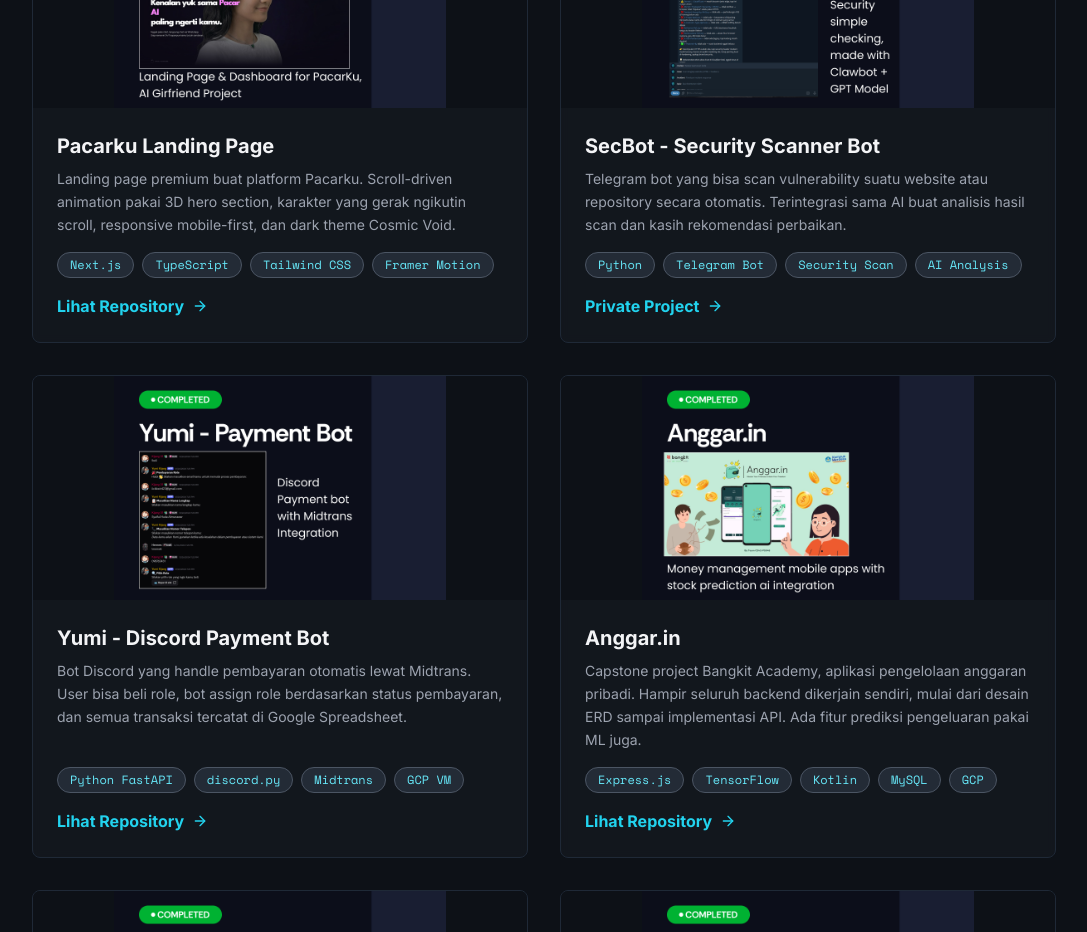
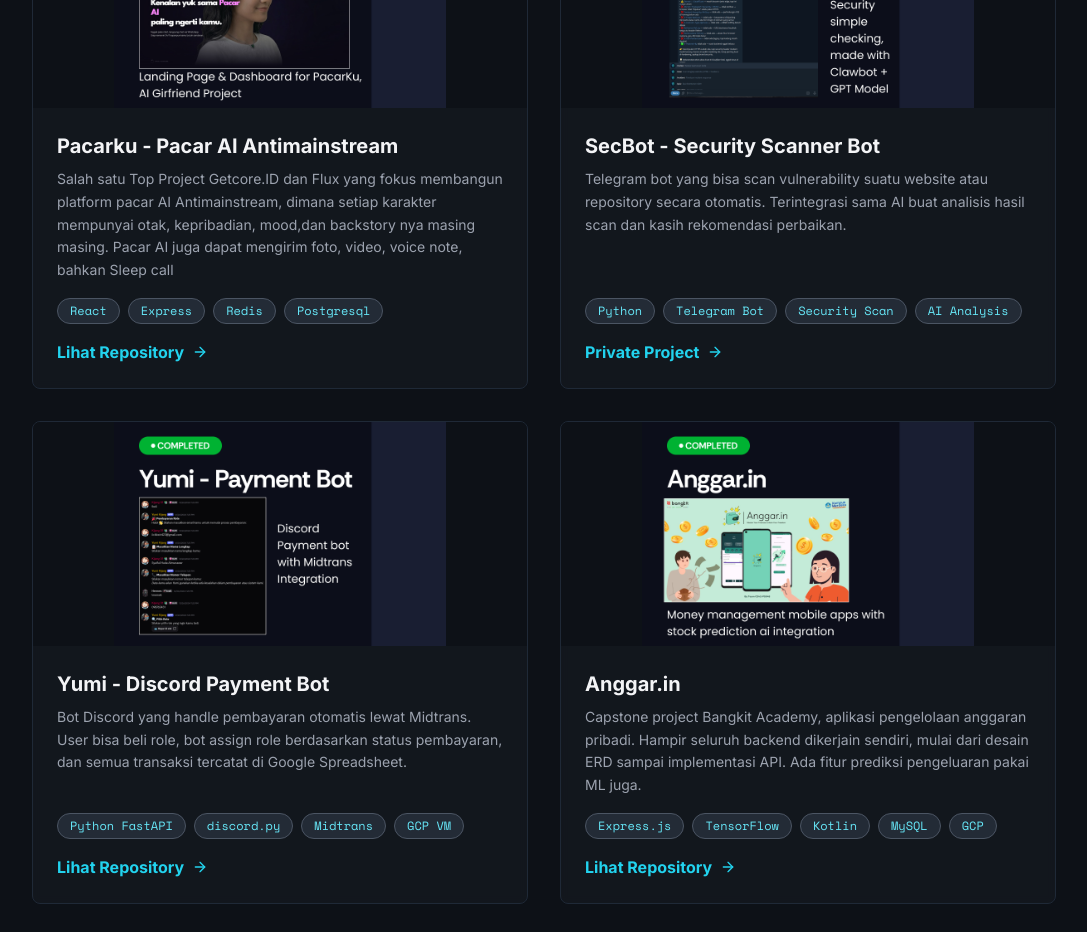
Before and after one commit to iyantama9/portoweb, a React (Vite) app: page / in a window 1280 px wide. Shown: the part 2680-3612 px from the top of the page, without its empty margins (96-1183 px from the left). Built offline with nearby package versions, Linux system fonts and the light colour scheme.

Commit message:
Update projects.js

```diff
--- a/src/data/projects.js
+++ b/src/data/projects.js
@@ -27,10 +27,10 @@
     link: "https://github.com/iyantama9/GetAbsen",
   },
   {
-    title: "Pacarku Landing Page",
+    title: "Pacarku - Pacar AI Antimainstream",
     description:
-      "Landing page premium buat platform Pacarku. Scroll-driven animation pakai 3D hero section, karakter yang gerak ngikutin scroll, responsive mobile-first, dan dark theme Cosmic Void.",
-    tags: ["Next.js", "TypeScript", "Tailwind CSS", "Framer Motion"],
+      "Salah satu Top Project Getcore.ID dan Flux yang fokus membangun platform pacar AI Antimainstream, dimana setiap karakter mempunyai otak, kepribadian, mood,dan backstory nya masing masing. Pacar AI juga dapat mengirim foto, video, voice note, bahkan Sleep call",
+    tags: ["React", "Express", "Redis", "Postgresql"],
     image: pacarkuImg,
     link: "https://github.com/iyantama9/pacarku-landing",
   },
```
